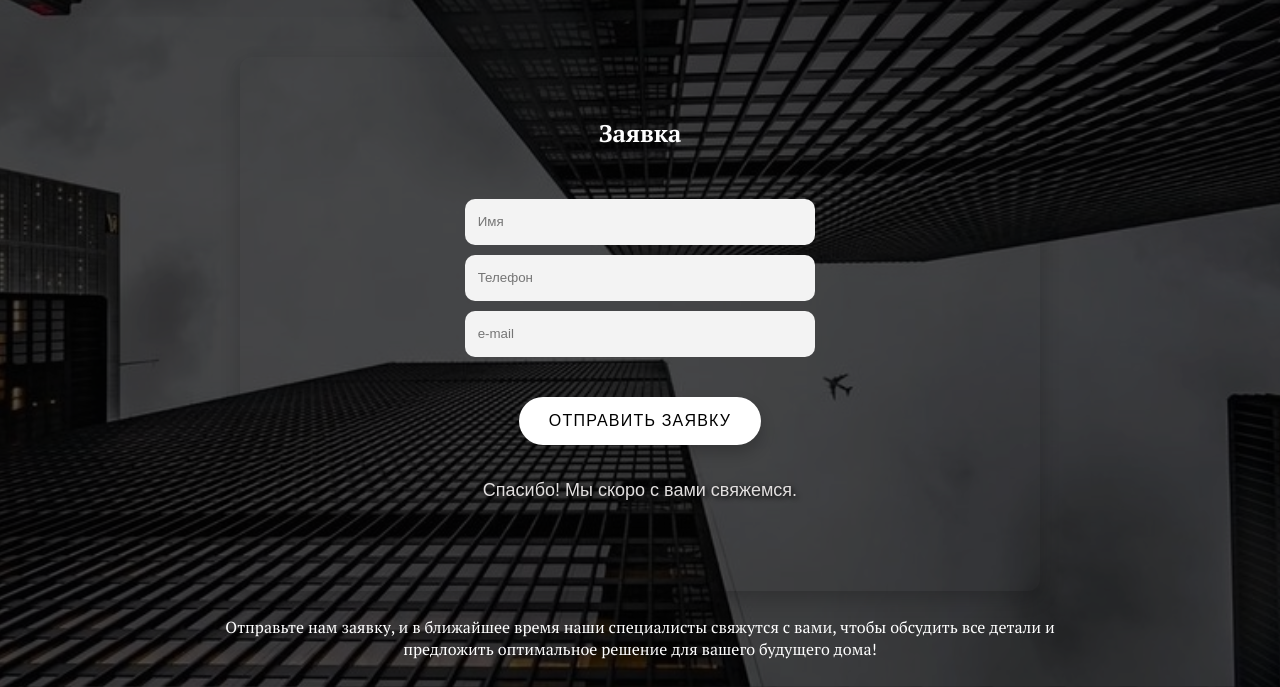
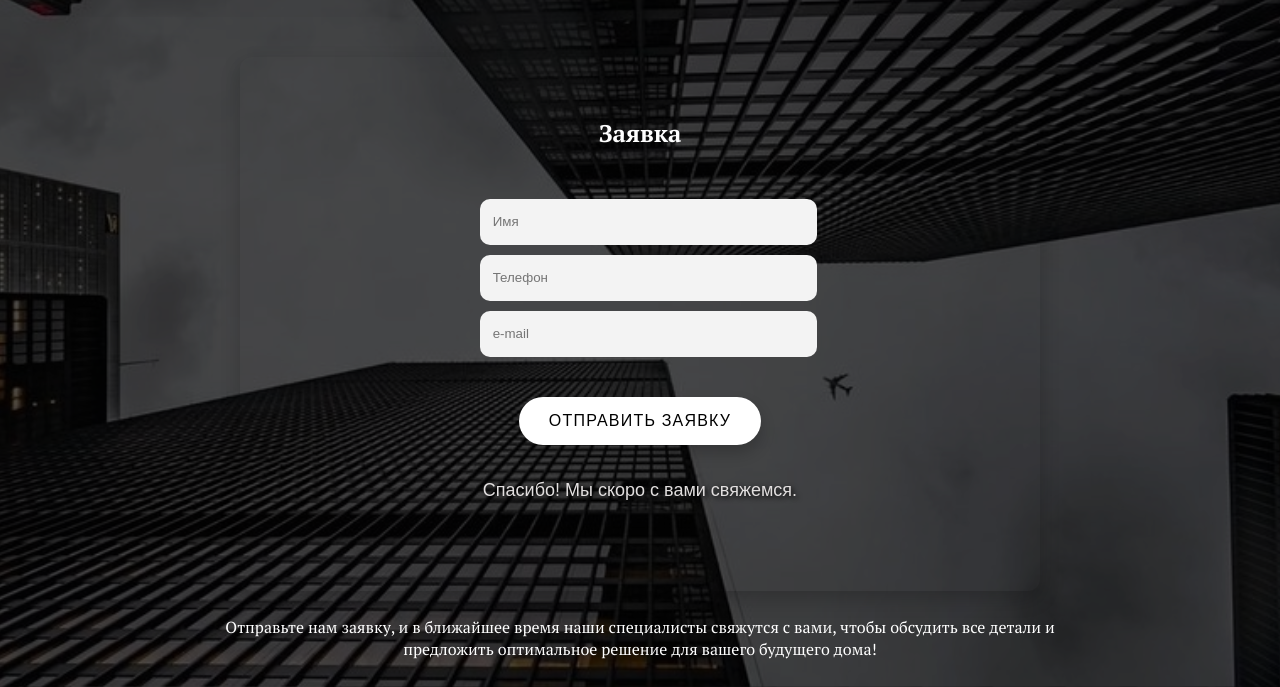
Before and after one commit to kriqux/keydream, a plain HTML site: page index4.html in a window 1280 px wide. Shown: the part 113-800 px from the top of the page. Drawn offline with Linux system fonts and the light colour scheme.

Commit message:
Update styles4.css

```diff
--- a/styles4.css
+++ b/styles4.css
@@ -202,8 +202,8 @@ nav ul {
 }
 
 .form-group {
-  padding-left: 185px;
-  padding-right: 185px;
+  padding-left: 200px;
+  padding-right: 200px;
 }
 
 /* Контейнер для полей ввода */
```
